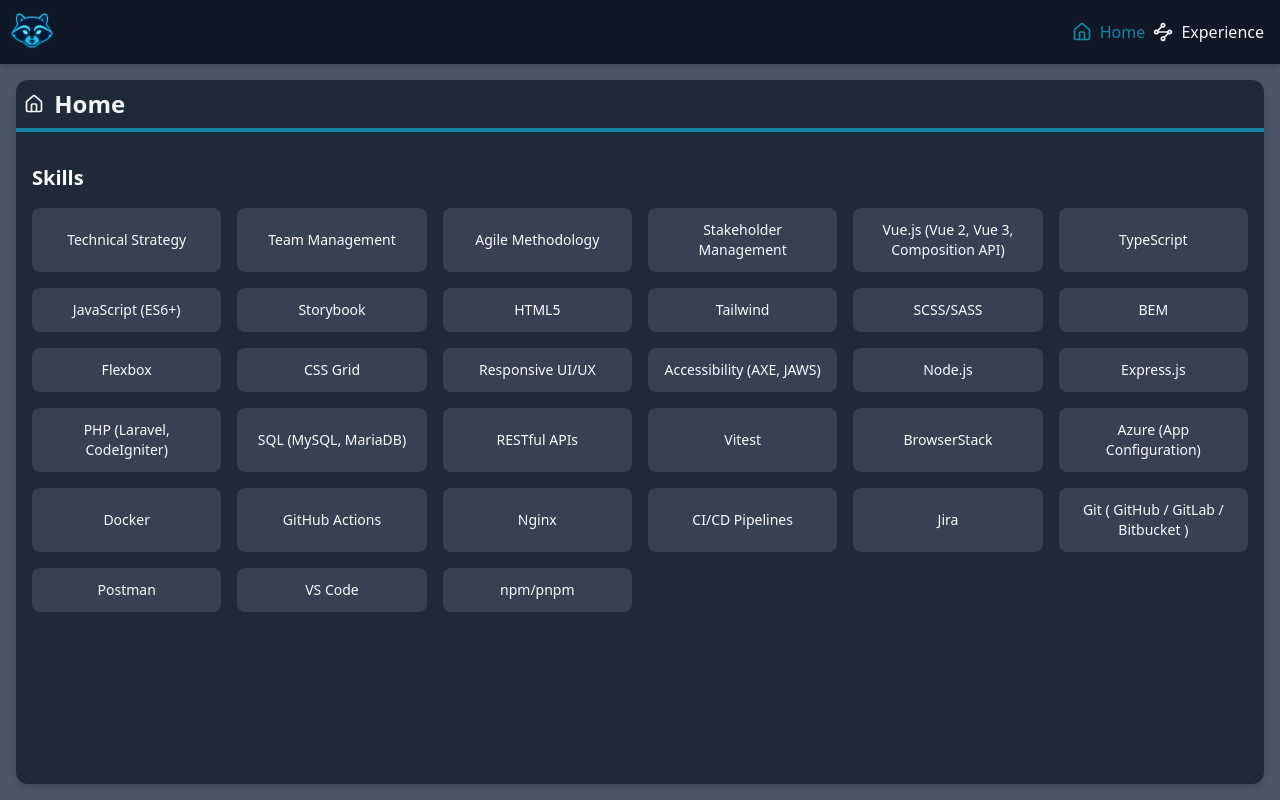
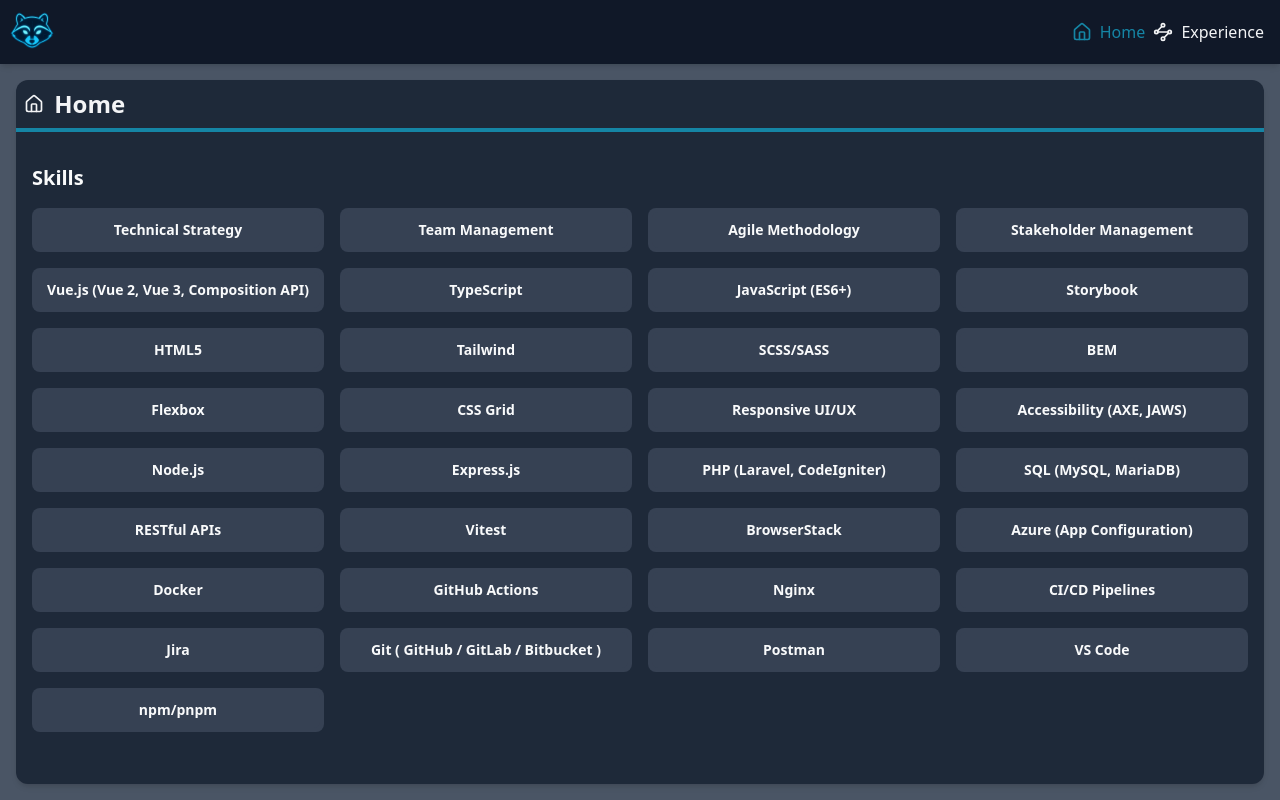
Before and after one commit to JJThompson07/persona, a Vue app: page / in a window 1280 px wide. Built offline with nearby package versions, Linux system fonts and the light colour scheme.

Commit message:
:art: rectify the grid

```diff
--- a/src/views/HomeView.vue
+++ b/src/views/HomeView.vue
@@ -9,12 +9,12 @@
         <header>
           <h3 class="mb-4 text-xl font-semibold">Skills</h3>
         </header>
-        <div class="grid grid-cols-3 gap-4 sm:grid-cols-4 md:grid-cols-6">
+        <div class="skills-grid grid items-stretch gap-4">
           <card-animated v-for="skill in skills" :key="skill.id">
-            <div class="flex flex-1 items-center justify-center p-2">
-              <span class="text-center text-sm">
-                {{ skill.name }}
-              </span>
+            <div
+              class="flex flex-1 items-center justify-center p-2 text-center text-sm font-semibold"
+            >
+              {{ skill.name }}
             </div>
           </card-animated>
         </div>
@@ -45,4 +45,9 @@
 });
 </script>
 
-<style scoped></style>
+<style scoped>
+.skills-grid {
+  grid-template-columns: repeat(auto-fit, minmax(250px, 1fr));
+  grid-auto-rows: 1fr;
+}
+</style>
```
